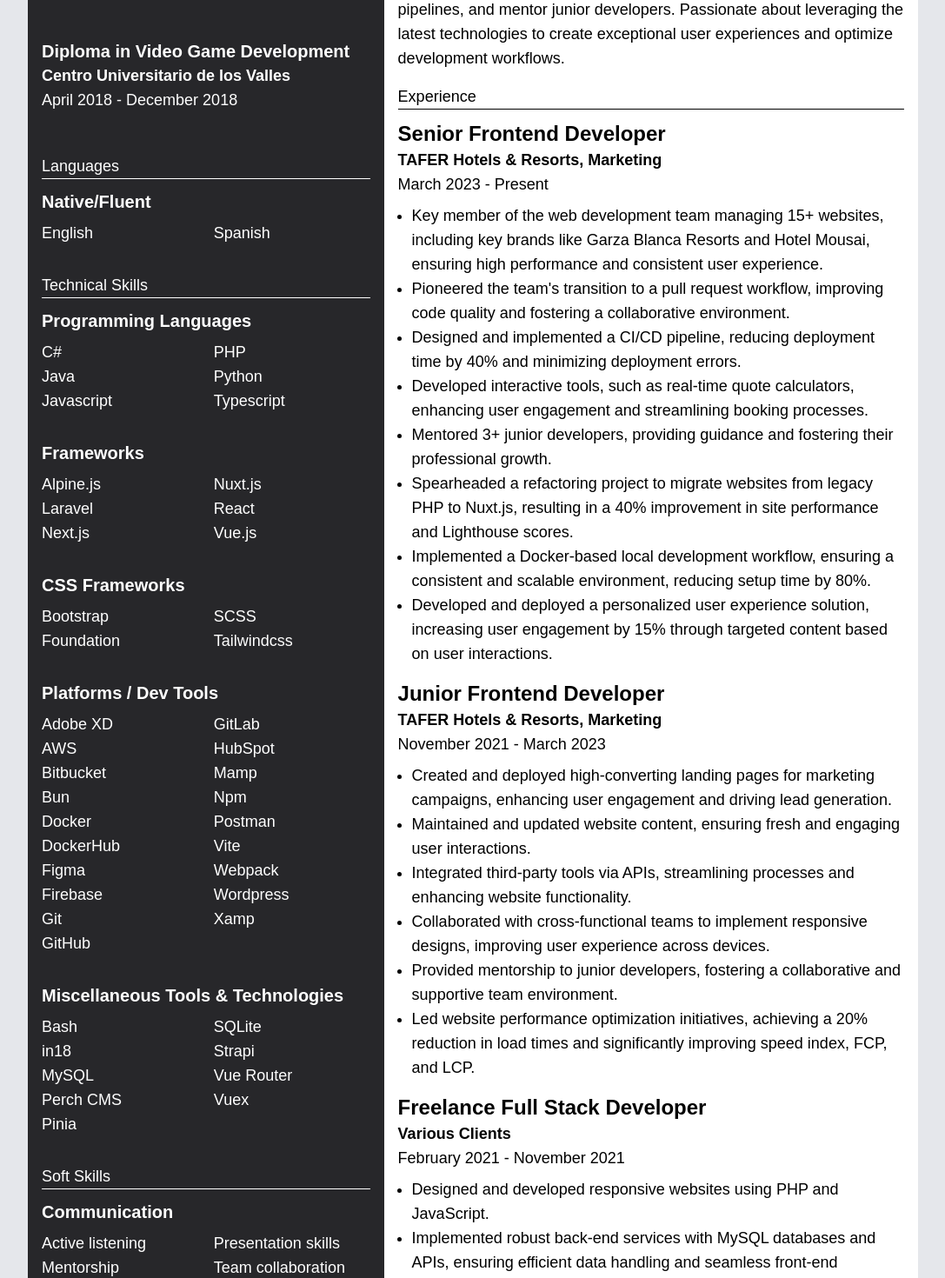
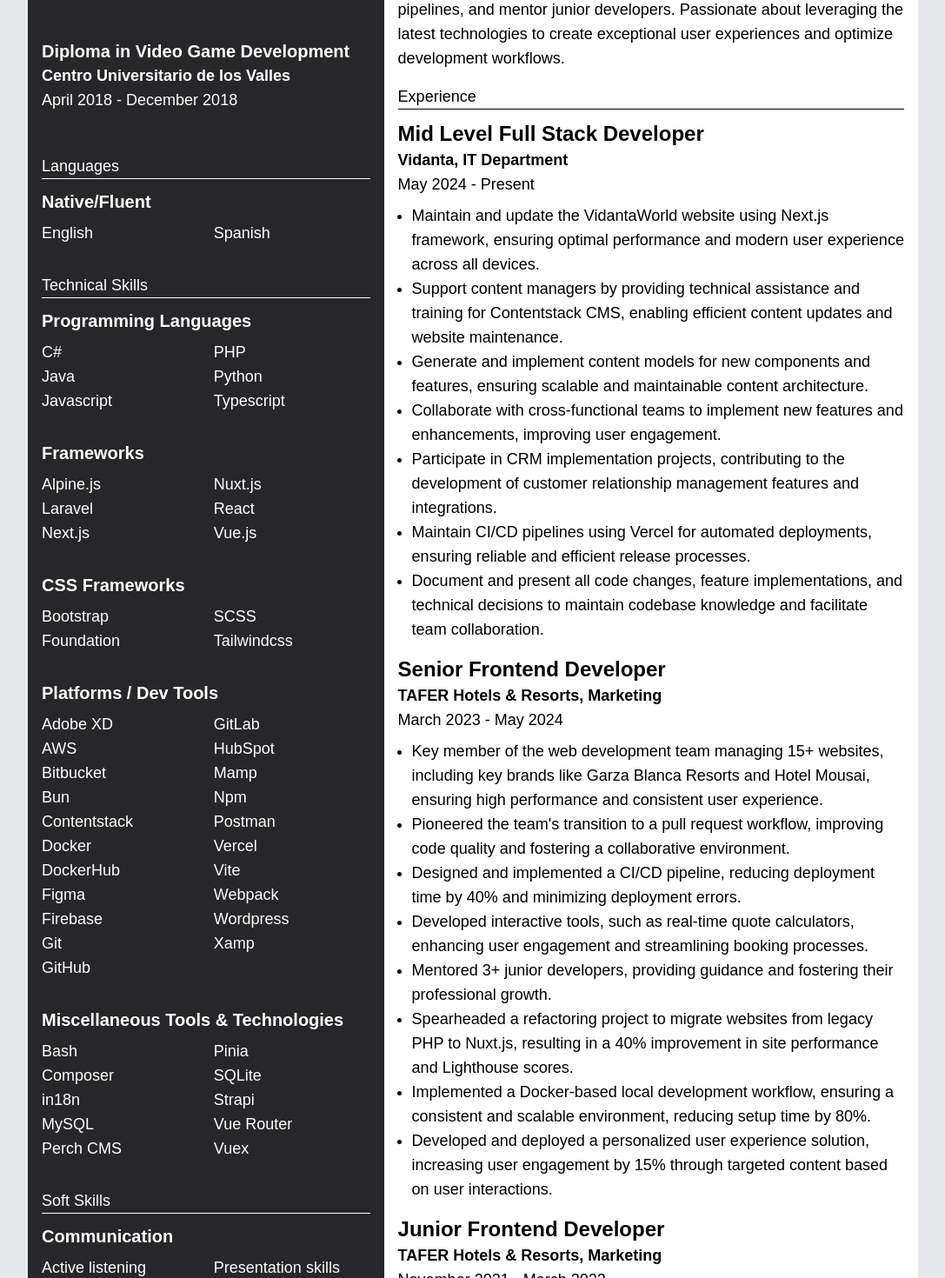
Before and after one commit to StallionStudios/curriculum-vitae, a Next.js app: page / in a window 1280 px wide. Shown: the part 380-1850 px from the top of the page at 87% size, without its empty margins (96-1183 px from the left). Built offline with nearby package versions, Linux system fonts and the light colour scheme.

Commit message:
fix: update email address and add new job experience for Mid Level Full Stack Developer

```diff
--- a/src/app/page.tsx
+++ b/src/app/page.tsx
@@ -9,7 +9,7 @@ export default function Home() {
 	const profilePicture: string = "juan-daniel-profile_xbskaf";
 	const name: string = "Juan Daniel";
 	const lastName: string = "Sanchez Ramirez";
-	const email: string = "juan.sanchez@stallionstudios.dev";
+	const email: string = "juan.sanchez@stallionstudios.net";
 	const phoneNumber: string = "+52 388 102 4353";
 	const address: string = "Valle Dorado, Bahia de Banderas, Nay";
 	const linkedIn: string = "https://linkedin.com/in/juan-sanchez-ramirez";
@@ -18,10 +18,25 @@ export default function Home() {
 
 	const jobs = [
 		{
+			jobTitle: "Mid Level Full Stack Developer",
+			employer: "Vidanta, IT Department",
+			startDate: "May 2024",
+			endDate: "Present",
+			achievements: [
+				"Maintain and update the VidantaWorld website using Next.js framework, ensuring optimal performance and modern user experience across all devices.",
+				"Support content managers by providing technical assistance and training for Contentstack CMS, enabling efficient content updates and website maintenance.",
+				"Generate and implement content models for new components and features, ensuring scalable and maintainable content architecture.",
+				"Collaborate with cross-functional teams to implement new features and enhancements, improving user engagement.",
+				"Participate in CRM implementation projects, contributing to the development of customer relationship management features and integrations.",
+				"Maintain CI/CD pipelines using Vercel for automated deployments, ensuring reliable and efficient release processes.",
+				"Document and present all code changes, feature implementations, and technical decisions to maintain codebase knowledge and facilitate team collaboration.",
+			],
+		},
+		{
 			jobTitle: "Senior Frontend Developer",
 			employer: "TAFER Hotels & Resorts, Marketing",
 			startDate: "March 2023",
-			endDate: "Present",
+			endDate: "May 2024",
 			achievements: [
 				"Key member of the web development team managing 15+ websites, including key brands like Garza Blanca Resorts and Hotel Mousai, ensuring high performance and consistent user experience.",
 				"Pioneered the team's transition to a pull request workflow, improving code quality and fostering a collaborative environment.",
@@ -77,11 +92,11 @@ export default function Home() {
 		},
 		{
 			title: "Platforms / Dev Tools",
-			list: ["Adobe XD", "AWS", "Bitbucket", "Bun", "Docker", "DockerHub", "Figma", "Firebase", "Git", "GitHub", "GitLab", "HubSpot", "Mamp", "Npm", "Postman", "Vite", "Webpack", "Wordpress", "Xamp"],
+			list: ["Adobe XD", "AWS", "Bitbucket", "Bun", "Contentstack",  "Docker", "DockerHub", "Figma", "Firebase", "Git", "GitHub", "GitLab", "HubSpot", "Mamp", "Npm", "Postman", "Vercel", "Vite", "Webpack", "Wordpress", "Xamp"],
 		},
 		{
 			title: "Miscellaneous Tools & Technologies",
-			list: ["Bash", "in18", "MySQL", "Perch CMS", "Pinia", "SQLite", "Strapi", "Vue Router", "Vuex"],
+			list: ["Bash", "Composer", "in18n", "MySQL", "Perch CMS", "Pinia", "SQLite", "Strapi", "Vue Router", "Vuex"],
 		},
 	];
 
@@ -100,7 +115,7 @@ export default function Home() {
 		},
 	];
 	return (
-		<main className='relative w-full shadow'>
+		<main className="relative w-full shadow">
 			<Header
 				name={name}
 				lastName={lastName}
```
